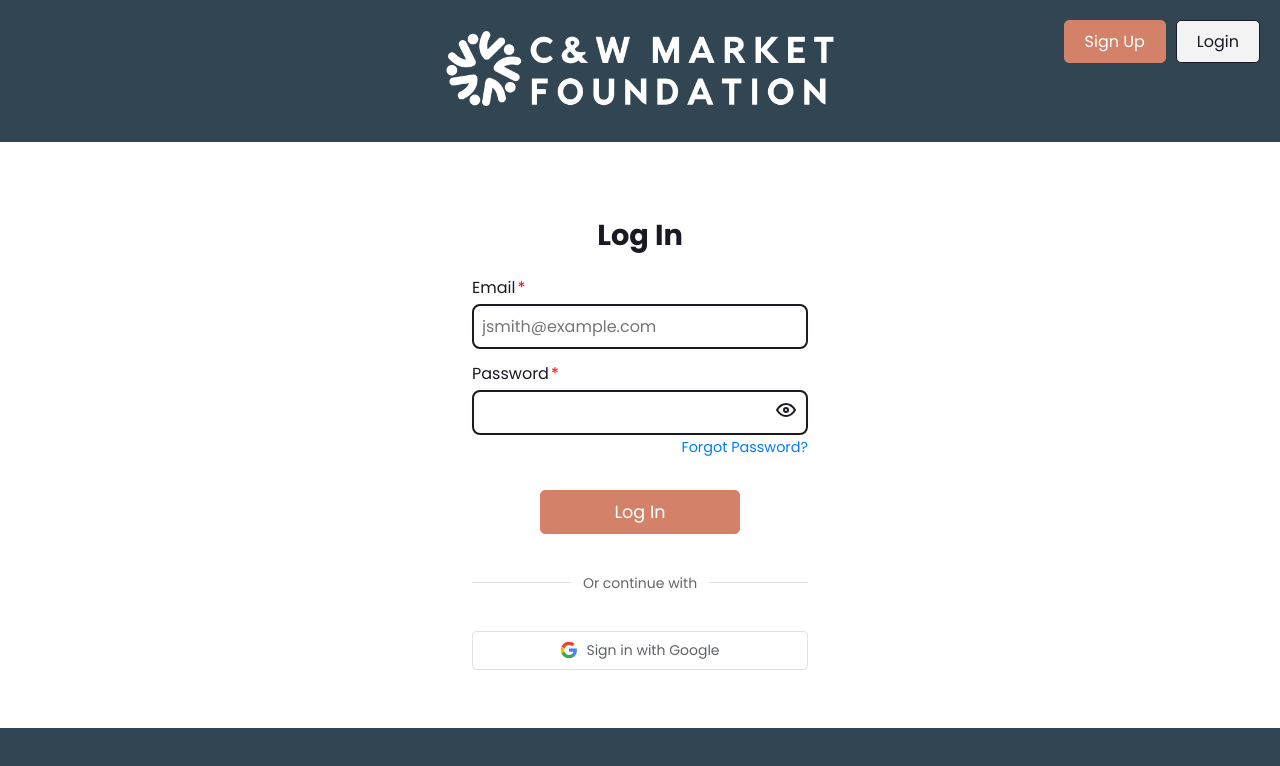
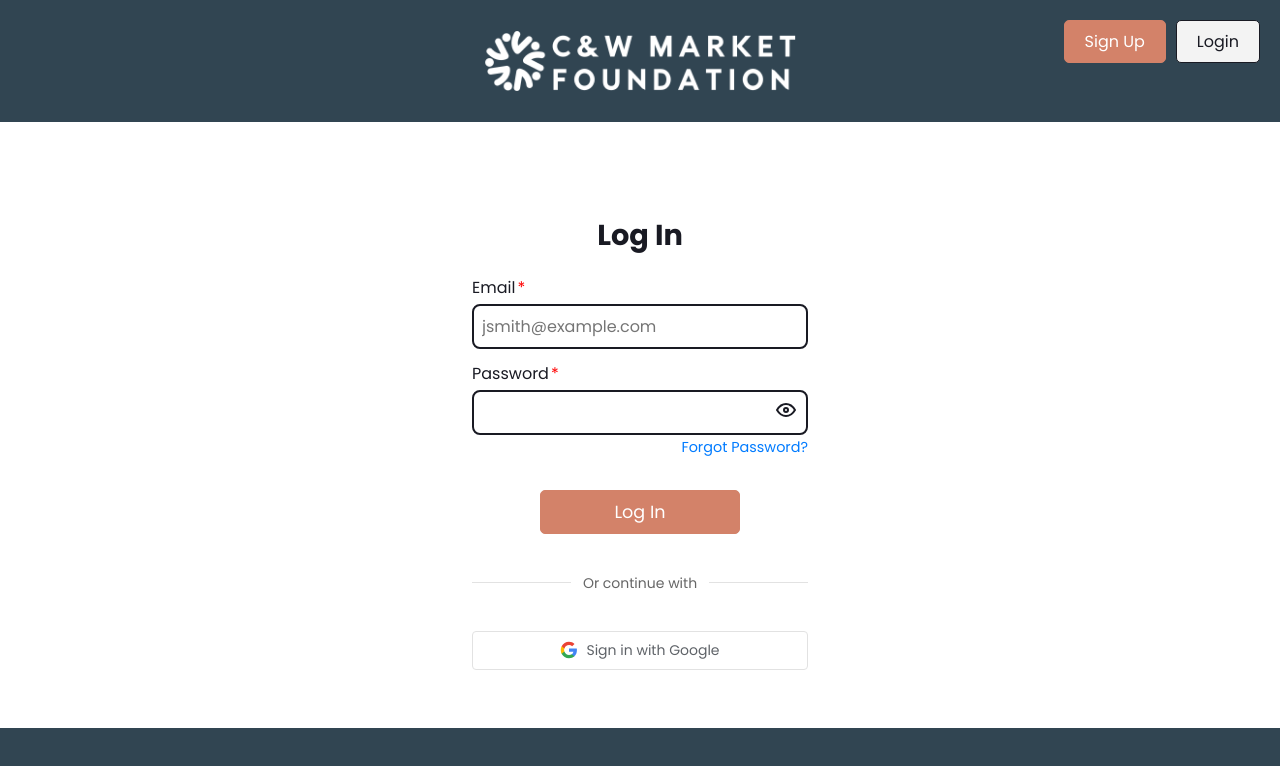
Before and after one commit to bbrockbrown/js-frontend, a React (Vite) app: page /login in a window 1280 px wide. Shown: the top 766 px of the page. Built offline with nearby package versions, Linux system fonts and the light colour scheme; no server answers.

Commit message:
changing navbar for login page

```diff
--- a/src/App.jsx
+++ b/src/App.jsx
@@ -6,6 +6,7 @@ import {
 } from '@/common/components/routes/ProtectedRoutes';
 import { UserProvider } from '@/common/contexts/UserContext';
 import NavLayout from '@/common/layouts/NavLayout';
+import NavLayout_login from '@/common/layouts/NavLayout_login';
 import AuthCallback from '@/pages/account/AuthCallback';
 import Login from '@/pages/account/Login';
 import RequestPasswordReset from '@/pages/account/RequestPasswordReset';
@@ -26,6 +27,8 @@ export default function App() {
             <Route element={<PrivateRoute />}>
               <Route index element={<Home />} />
             </Route>
+          </Route>
+          <Route path='/' element={<NavLayout_login />}>
             <Route element={<PublicOnlyRoute />}>
               <Route path='login' element={<Login />} />
               <Route path='signup' element={<SignUp />} />
--- /dev/null
+++ b/src/common/components/navigation/NavBar_login.jsx
@@ -0,0 +1,97 @@
+import { useState } from 'react';
+import { useNavigate } from 'react-router-dom';
+
+import styled from 'styled-components';
+
+import { Button } from '@/common/components/atoms/Button';
+import { useUser } from '@/common/contexts/UserContext';
+
+import logo from '@/assets/icons/Logo_Signin.webp';
+
+import LogoutModal from './LogoutModal';
+import Header from '@/pages/account/Header';
+
+const StyledNav = styled.nav`
+  display: flex;
+  gap: 10px;
+  padding: 20px 20px;
+  font-size: 20px;
+`;
+
+const RightAligned = styled.div`
+  flex: 1;
+  display: flex;
+  justify-content: flex-end;
+  gap: 10px;
+`;
+
+const CenterAligned = styled.div`
+  position: absolute;
+  left: 50%;
+  transform: translateX(-50%);
+`;
+
+const LogoPlaceholder = styled(Button.Invisible)`
+  padding: 0;
+  font-size: 1.7rem;
+  font-weight: bold;
+  font-family: monospace;
+  margin-top: 10px;
+  z-index: 900;
+`;
+
+export default function NavBar() {
+  const [isModalOpen, setIsModalOpen] = useState(false);
+  const navigate = useNavigate();
+  const { user, logout } = useUser();
+
+  const handleLogoutClick = () => {
+    setIsModalOpen(true);
+  };
+
+  const handleModalClose = () => {
+    setIsModalOpen(false);
+  };
+
+  const handleLogoutConfirm = async () => {
+    try {
+      await logout();
+      setIsModalOpen(false);
+      navigate('/', { replace: true });
+    } catch (error) {
+      console.error('Logout error:', error);
+    }
+  };
+
+  return (
+    <StyledNav>
+      <div style={{ display: "flex", justifyContent: "flex-start", zindex: "500" }}>
+          <Header />
+      </div>
+      <CenterAligned>
+        <LogoPlaceholder onClick={() => navigate('/')}>
+          <img src={logo} alt="Logo" style={{ height: "60px" }}/>
+        </LogoPlaceholder>
+      </CenterAligned>
+      <RightAligned>
+      {user ? (
+        <Button.Secondary onClick={handleLogoutClick}>Log Out</Button.Secondary>
+      ) : (
+        <>
+          <Button.Primary onClick={() => navigate('/signup')}>
+            Sign Up
+          </Button.Primary>
+          <Button.Secondary onClick={() => navigate('/login')}>
+            Login
+          </Button.Secondary>
+        </>
+      )}
+      </RightAligned>
+      <LogoutModal
+        isOpen={isModalOpen}
+        onClose={handleModalClose}
+        onLogout={handleLogoutConfirm}
+      />
+    </StyledNav>
+  );
+}
--- /dev/null
+++ b/src/common/layouts/NavLayout_login.jsx
@@ -0,0 +1,20 @@
+import { Outlet } from 'react-router-dom';
+
+import styled from 'styled-components';
+
+import NavBar_login from '@/common/components/navigation/NavBar_login';
+
+const Layout = styled.div`
+  height: 100vh;
+  display: flex;
+  flex-direction: column;
+`;
+
+export default function NavLayout() {
+  return (
+    <Layout>
+      <NavBar_login />
+      <Outlet />
+    </Layout>
+  );
+}
--- a/src/pages/account/Header.jsx
+++ b/src/pages/account/Header.jsx
@@ -6,7 +6,7 @@ const Header_Primary = () => (
       position: "fixed",
       width: "100%",
       left: 0,
-      height: "140px",
+      height: "120px",
       top: 0,
       color: "var(--primary-blue)"
     }}
--- a/src/pages/account/Login.jsx
+++ b/src/pages/account/Login.jsx
@@ -9,8 +9,15 @@ import { Input } from '@/common/components/form/Input';
 import SubmitButton from '@/common/components/form/SubmitButton';
 import { RedSpan } from '@/common/components/form/styles';
 import { useUser } from '@/common/contexts/UserContext';
-import Footer  from '@/pages/account/Footer'
+import Footer  from '@/pages/account/Footer';
 import { StyledPage } from './styles';
+
+
+const Layout = styled.div`
+  height: 100vh;
+  display: flex;
+  flex-direction: column;
+`;
 
 const StyledLink = styled(Link)`
   color: #007bff;
```
